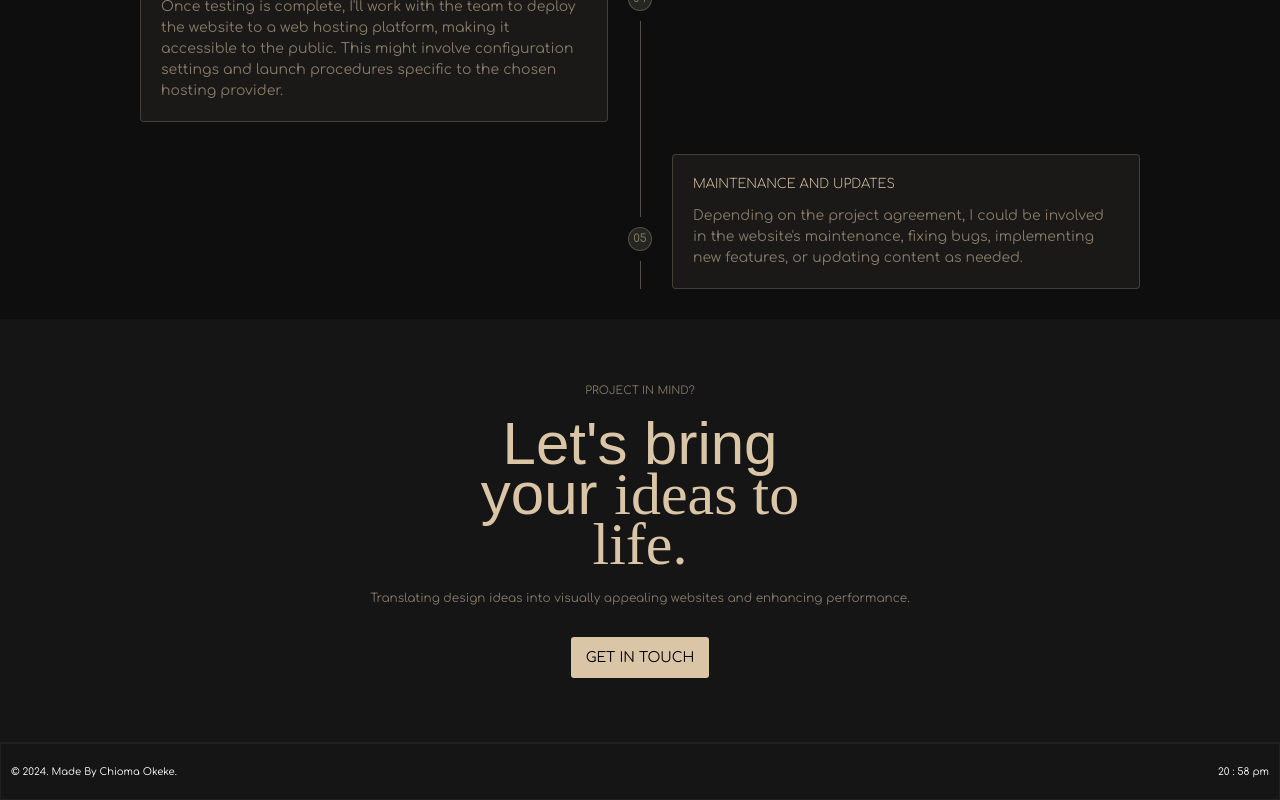
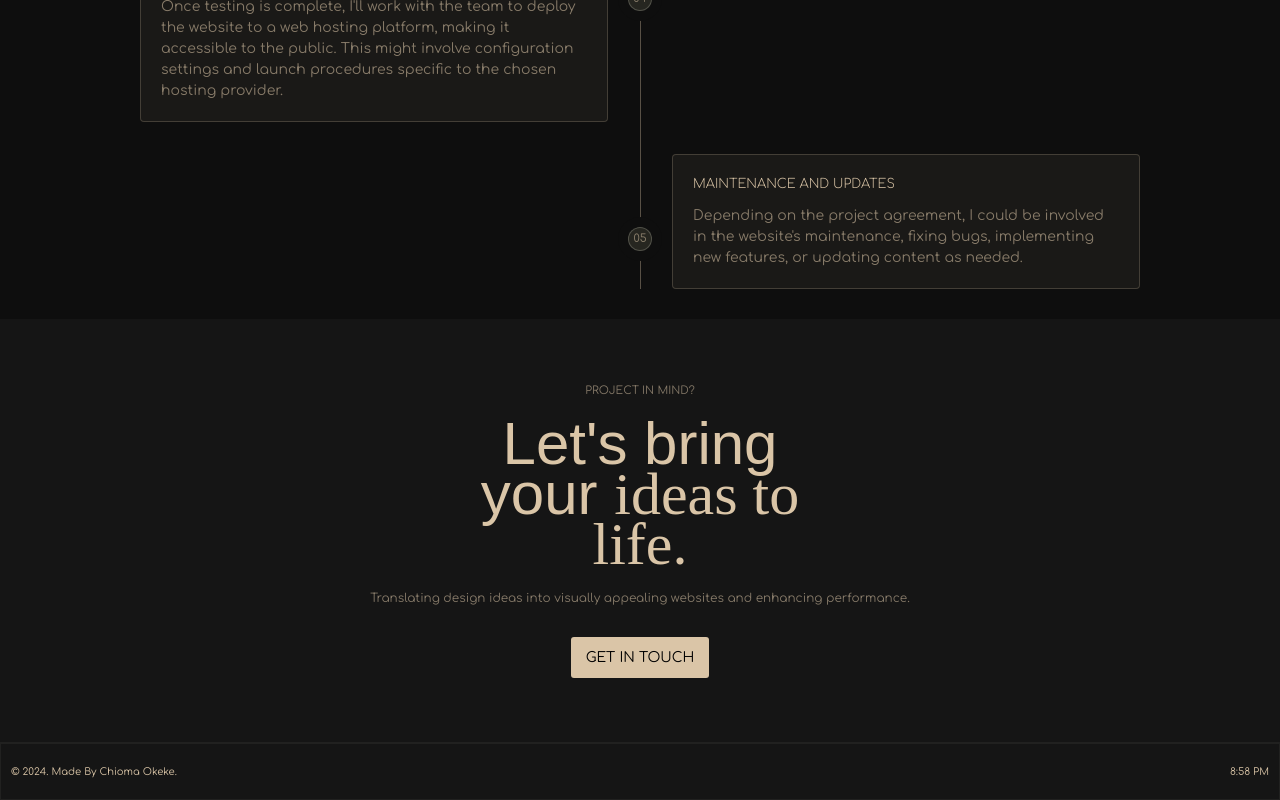
Before and after one commit to Chioma227/Chioma_okeke, a Next.js app: page / in a window 1280 px wide. Shown: the part 3160-3960 px from the top of the page. Built offline with nearby package versions, Linux system fonts and the light colour scheme; a web font is replaced by a local one.

Commit message:
style: added color to footer texts

```diff
--- a/components/molecules/footer/Footer.tsx
+++ b/components/molecules/footer/Footer.tsx
@@ -1,18 +1,14 @@
 "use client"
 import Button from '@/components/atoms/button'
 import { ButtonVariant } from '@/variants/rootVariants'
-import React, { useEffect } from 'react'
+import React from 'react'
 
 const Footer = () => {
-    let timeOfDay;
-    let timeHour = new Date().getHours()
-    const timeMinute = new Date().getMinutes()
-
-    if(timeHour < 12){
-        timeOfDay = "am"
-    }else{
-        timeOfDay = "pm"
-    }
+    const timeOfDay = new Date().toLocaleTimeString('en-US', {
+        hour: 'numeric',
+        minute: '2-digit',
+        hour12: true,
+    })
     return (
         <footer className='w-full footer'>
             <section className='secOne text-center flex items-center justify-center flex-col'>
@@ -21,9 +17,9 @@ const Footer = () => {
                 <p className='textthree'>Translating design ideas into visually appealing websites and enhancing performance.</p>
                 <Button variant={ButtonVariant.DEFAULT}>GET IN TOUCH</Button>
             </section>
-            <section className='flex items-center justify-between border border-t-2 border-opacity-5 border-yellow-50 py-[20px] px-[10px]'>
+            <section className='flex items-center justify-between border border-t-2 border-opacity-5 border-yellow-50 py-[20px] px-[10px] text-wheat-bold'>
                 <small className='text-[10px]'>&copy; 2024. Made By Chioma Okeke.</small>
-                <p className='text-[10px]'>{`${timeHour} : ${timeMinute} ${timeOfDay}`} </p>
+                <p className='text-[10px]'>{timeOfDay}</p>
             </section>
         </footer>
     )
```
